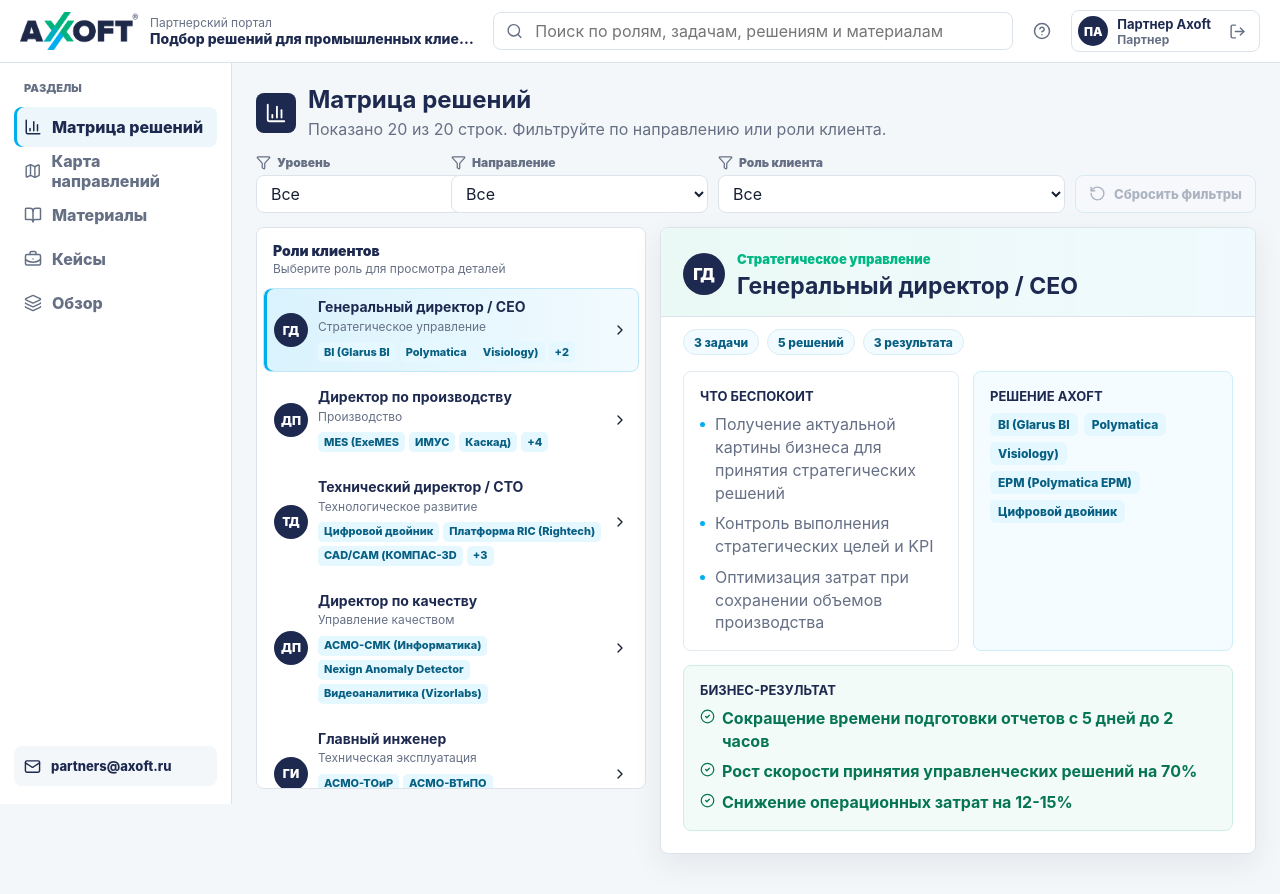
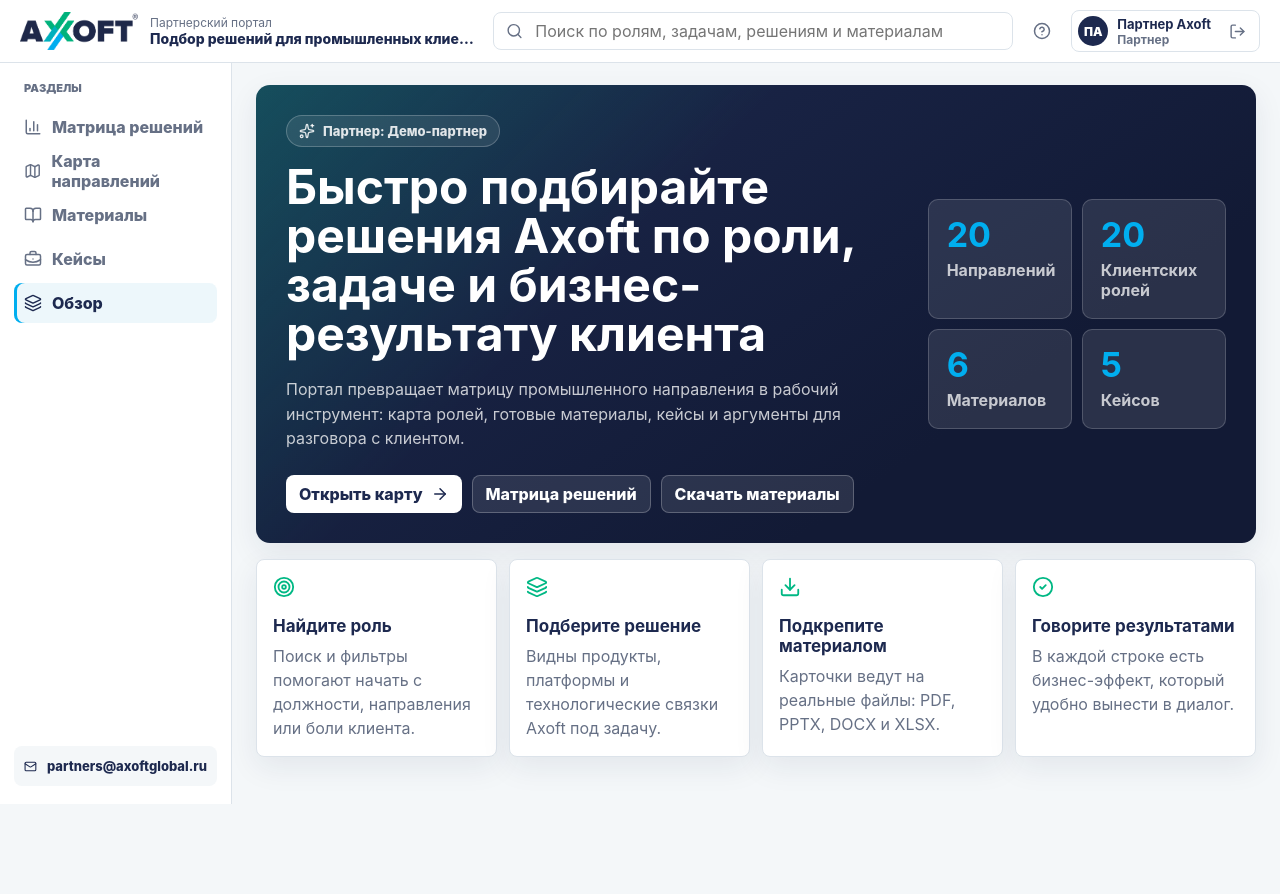
Before and after one commit to asryazanov/axoft-partner-portal, a React (Vite) app: page / in a window 1280 px wide. Both pictures are taken after a click on the button "Войти". Shown: the top 894 px of the page. After the commit the page ends 804 px from the top, so only its background shows below. Built offline with nearby package versions, Linux system fonts and the light colour scheme.

Commit message:
Make overview the default page

```diff
--- a/src/main.jsx
+++ b/src/main.jsx
@@ -39,6 +39,7 @@
 const base = import.meta.env.BASE_URL;
 const sessionKey = 'axoft-portal-user';
 const buildMarker = 'rollback-clean-2026-05-06';
+const supportEmail = 'partners@axoftglobal.ru';
 const githubConfig = {
   owner: 'asryazanov',
   repo: 'axoft-partner-portal',
@@ -225,7 +226,7 @@
       return null;
     }
   });
-  const [page, setPage] = useState('matrix');
+  const [page, setPage] = useState('overview');
   const [query, setQuery] = useState('');
   const [selectedLevel, setSelectedLevel] = useState('');
   const [selectedBlock, setSelectedBlock] = useState('');
@@ -344,7 +345,7 @@
     <>
       <header className="app-header" data-build={buildMarker}>
         <div className="topbar">
-          <button className="brand" onClick={() => setPage('matrix')} aria-label="Открыть матрицу">
+          <button className="brand" onClick={() => setPage('overview')} aria-label="Открыть обзор">
             <img src={assetHref('/assets/brand/axoft-logo.png')} alt="Axoft" />
           </button>
           <div className="portal-title">
@@ -359,7 +360,7 @@
               placeholder="Поиск по ролям, задачам, решениям и материалам"
             />
           </label>
-          <a className="support-button" href="mailto:partners@axoft.ru" title="Запросить помощь" aria-label="Запросить помощь">
+          <a className="support-button" href={`mailto:${supportEmail}`} title="Запросить помощь" aria-label="Запросить помощь">
             <HelpCircle size={18} />
           </a>
           <div className="user-menu" aria-label="Профиль пользователя">
@@ -386,9 +387,9 @@
               </button>
             ))}
           </nav>
-          <a className="sidebar-help" href="mailto:partners@axoft.ru">
+          <a className="sidebar-help" href={`mailto:${supportEmail}`}>
             <Mail size={17} />
-            partners@axoft.ru
+            {supportEmail}
           </a>
         </aside>
 
```
